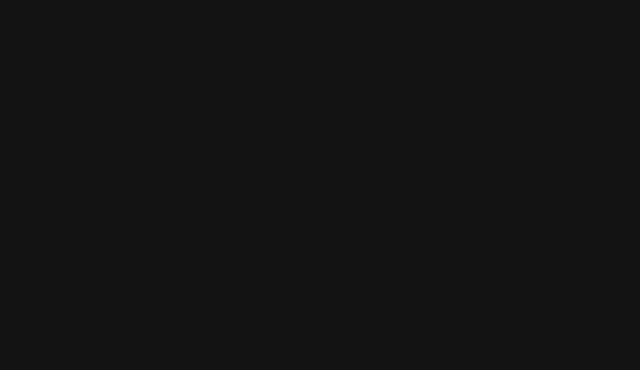
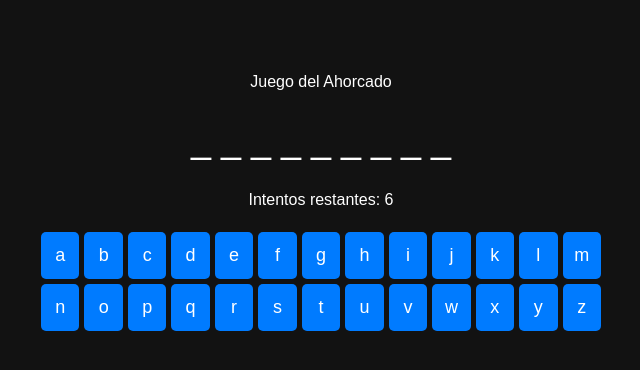
Before and after one commit to Kenneth2804/Reactfb, a React (Create React App) app: page /a in a window 1280 px wide. Before the commit this address had no page. Shown: the top 370 px of the page, without its empty margins (319-959 px from the left). Built offline with nearby package versions, Linux system fonts and the light colour scheme.

Commit message:
ahorcado

```diff
--- a/src/App.js
+++ b/src/App.js
@@ -23,6 +23,7 @@ import Clima from './components/Clima';
 import Music from './components/Music';
 import Paint from './components/Paint';
 import YouTubePlayer from './components/YoutubePlayer';
+import Ahorcado from './components/Ahorcado';
 
 function App() {
   return (
@@ -31,6 +32,7 @@ function App() {
       <Routes>
 
         <Route path='/' element={<Paint />} />
+        <Route path='/a' element={<Ahorcado />} />
         <Route path='/login' element={<Login />} />
         <Route path='/country' element={<Country />} />
         <Route path='/list' element={<Todolist />} />
--- /dev/null
+++ b/src/components/Ahorcado.jsx
@@ -0,0 +1,78 @@
+import React, { useState, useEffect } from 'react';
+import "../styles/ahorcado.css";
+
+const words =
+["react", "javascript", "programming", "computer", "developer"];
+
+export default function Ahorcado() {
+
+    const [word, setWord] = useState('');
+    const [guesses, setGuesses] = useState([]);
+    const [attempts, setAttempts] = useState(6);
+
+    React.useEffect(() => {
+        const randomWord = words[Math.floor(Math.random() * words.length)];
+        setWord(randomWord);
+      }, []);
+
+      const handleGuess = (letter) => {
+        if (guesses.includes(letter) || attempts <= 0) return;
+
+        setGuesses([...guesses, letter]);
+
+        if (!word.includes(letter)) {
+          setAttempts(attempts - 1);
+        }
+      };
+
+      const getDisplayWord = () => {
+        return word.split('').map(letter => (guesses.includes(letter) ? letter : '_')).join(' ');
+      };
+
+      const isGameOver = attempts <= 0 || getDisplayWord().indexOf('_') === -1;
+
+  return (
+    <div className="hangman-container">
+        <h1>Juego del Ahorcado</h1>
+        <div className="word-container">
+          <p className="word">{getDisplayWord()}</p>
+        </div>
+        <p>Intentos restantes: {attempts}</p>
+
+        <div>
+          {isGameOver ? (
+            <h2>{getDisplayWord().indexOf('_') === -1 ? '¡Ganaste!' : '¡Perdiste!'}</h2>
+          ) : (
+            <div className="button-container">
+              {Array.from(Array(26)).map((_, index) => {
+                const letter = String.fromCharCode(index + 65).toLowerCase();
+                return (
+                  <button
+                    key={index}
+                    onClick={() => handleGuess(letter)}
+                    className={`letter-button ${guesses.includes(letter) ? 'disabled' : ''}`}
+                    disabled={guesses.includes(letter)}
+                  >
+                    {letter}
+                  </button>
+                );
+              })}
+            </div>
+          )}
+ </div>
+        {isGameOver && (
+          <button
+            className="restart-button"
+            onClick={() => {
+              setWord(words[Math.floor(Math.random() * words.length)]);
+              setGuesses([]);
+              setAttempts(6);
+            }}
+          >
+            Reiniciar
+          </button>
+        )}
+
+    </div>
+  )
+}
--- /dev/null
+++ b/src/styles/ahorcado.css
@@ -0,0 +1,66 @@
+.hangman-container {
+    text-align: center;
+    margin-top: 50px;
+    font-family: Arial, sans-serif;
+    color: white;
+  }
+
+  .word-container {
+    margin: 20px 0;
+  }
+
+  .word {
+    font-size: 36px;
+    margin: 20px 0;
+  }
+
+  .letter {
+    margin: 0 10px;
+    font-size: 36px;
+    width: 40px;
+    text-align: center;
+    display: inline-block;
+    border-bottom: 2px solid #000;
+  }
+
+  .button-container {
+    display: grid;
+    grid-template-columns: repeat(13, 1fr);
+    gap: 5px;
+    margin: 20px 0;
+  }
+
+  .letter-button {
+    padding: 10px 0;
+    font-size: 18px;
+    cursor: pointer;
+    background-color: #007bff;
+    color: #fff;
+    border: none;
+    border-radius: 5px;
+    transition: background-color 0.3s;
+  }
+
+  .letter-button:hover {
+    background-color: #0056b3;
+  }
+
+  .letter-button.disabled {
+    background-color: #ccc;
+    cursor: not-allowed;
+  }
+
+  .restart-button {
+    margin-top: 20px;
+    padding: 10px 20px;
+    font-size: 18px;
+    cursor: pointer;
+    background-color: #28a745;
+    color: #fff;
+    border: none;
+    border-radius: 5px;
+  }
+
+  .restart-button:hover {
+    background-color: #218838;
+  }
```
